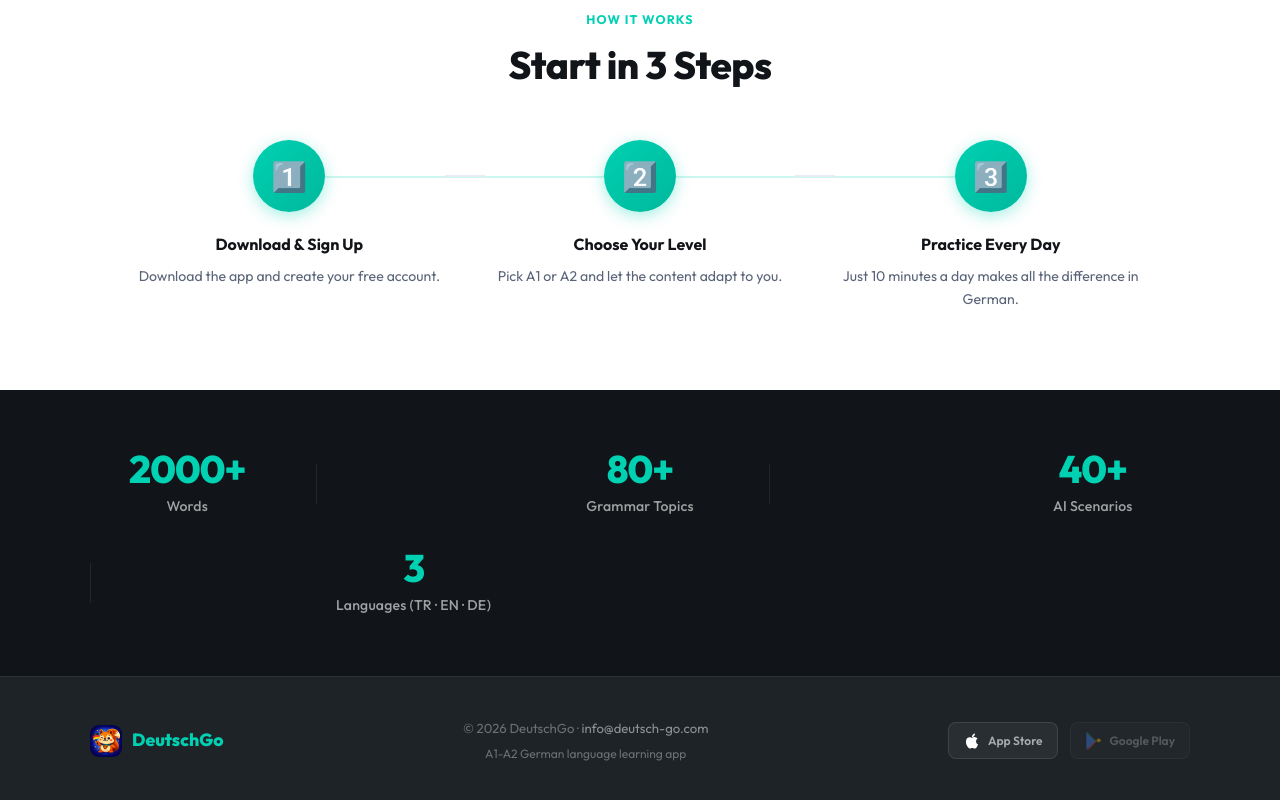
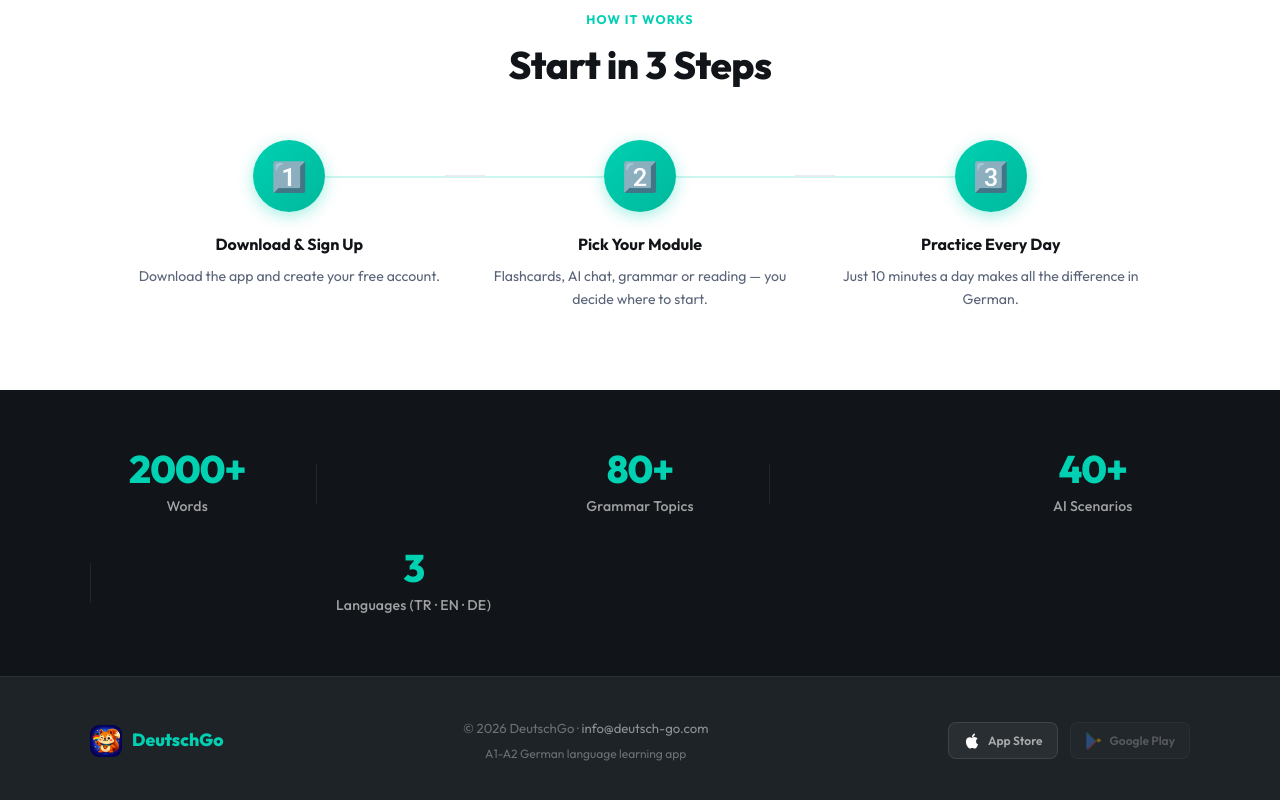
Before and after one commit to inqagaming/deutschgo-web, a plain HTML site: page index.html in a window 1280 px wide. Shown: the part 1564-2364 px from the top of the page. Drawn offline with Linux system fonts and the light colour scheme.

Commit message:
fix: update how it works step 2 to reflect actual app flow

```diff
--- a/index.html
+++ b/index.html
@@ -949,9 +949,9 @@
           <div class="step-connector"></div>
           <div class="step-number">2️⃣</div>
           <div class="step-body">
-            <div class="step-title" data-tr="Seviyeni Seç" data-en="Choose Your Level">Seviyeni Seç</div>
-            <p class="step-desc" data-tr="A1 veya A2 seviyesini seç, içerik sana göre şekillensin." data-en="Pick A1 or A2 and let the content adapt to you.">
-              A1 veya A2 seviyesini seç, içerik sana göre şekillensin.
+            <div class="step-title" data-tr="Modülünü Seç" data-en="Pick Your Module">Modülünü Seç</div>
+            <p class="step-desc" data-tr="Flashcard, AI sohbet, gramer veya okuma — hangi modülden başlayacağına sen karar ver." data-en="Flashcards, AI chat, grammar or reading — you decide where to start.">
+              Flashcard, AI sohbet, gramer veya okuma — hangi modülden başlayacağına sen karar ver.
             </p>
           </div>
         </div>
```
